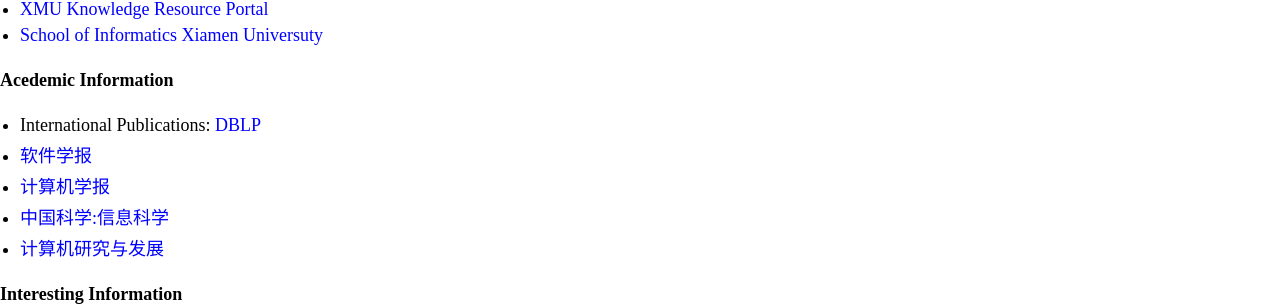
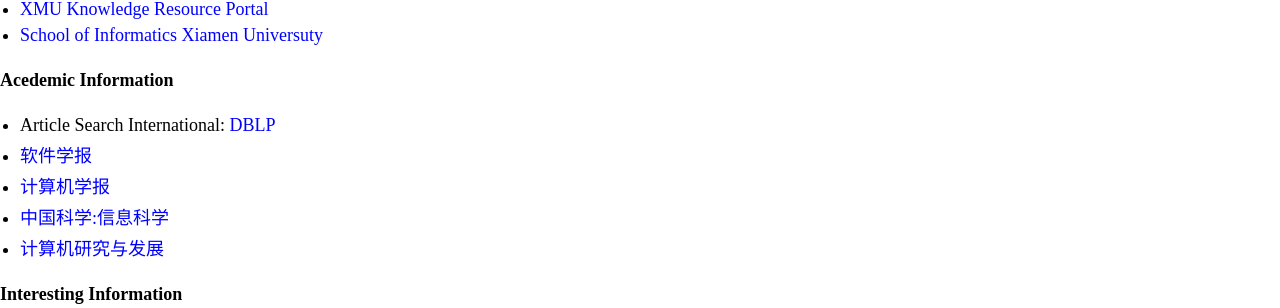
Before and after one commit to jiazhang-ml/jiazhang-ml.github.io, a Jekyll site: the page built from weblink.md, in a window 1280 px wide. Shown: the part 207-515 px from the top of the page. Built offline with Jekyll 4.4.1, drawn with Linux system fonts in a browser that asks for light colours.

Commit message:
Update weblink.md

```diff
--- a/weblink.md
+++ b/weblink.md
@@ -11,7 +11,7 @@ layout: default
 
 #### Acedemic Information
 
-* International Publications: [DBLP](https://dblp.uni-trier.de/db/)
+* Article Search International: [DBLP](https://dblp.uni-trier.de/db/)
 * [软件学报](http://navi.cnki.net/knavi/JournalDetail?pcode=CJFD&pykm=RJXB)
 * [计算机学报](http://navi.cnki.net/knavi/JournalDetail?pcode=CJFD&pykm=JSJX)
 * [中国科学:信息科学](http://navi.cnki.net/knavi/JournalDetail?pcode=CJFD&pykm=PZKX)
```
